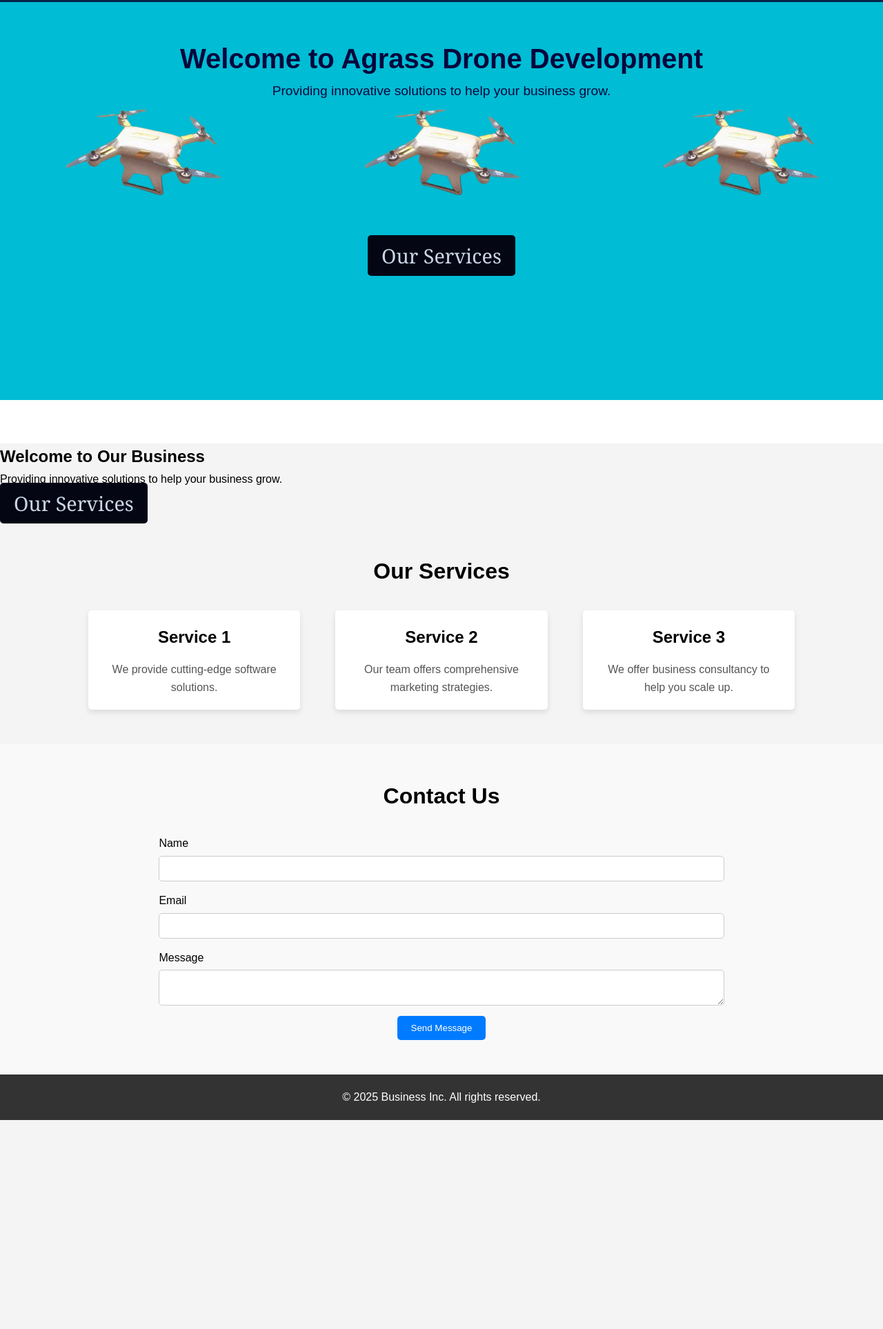
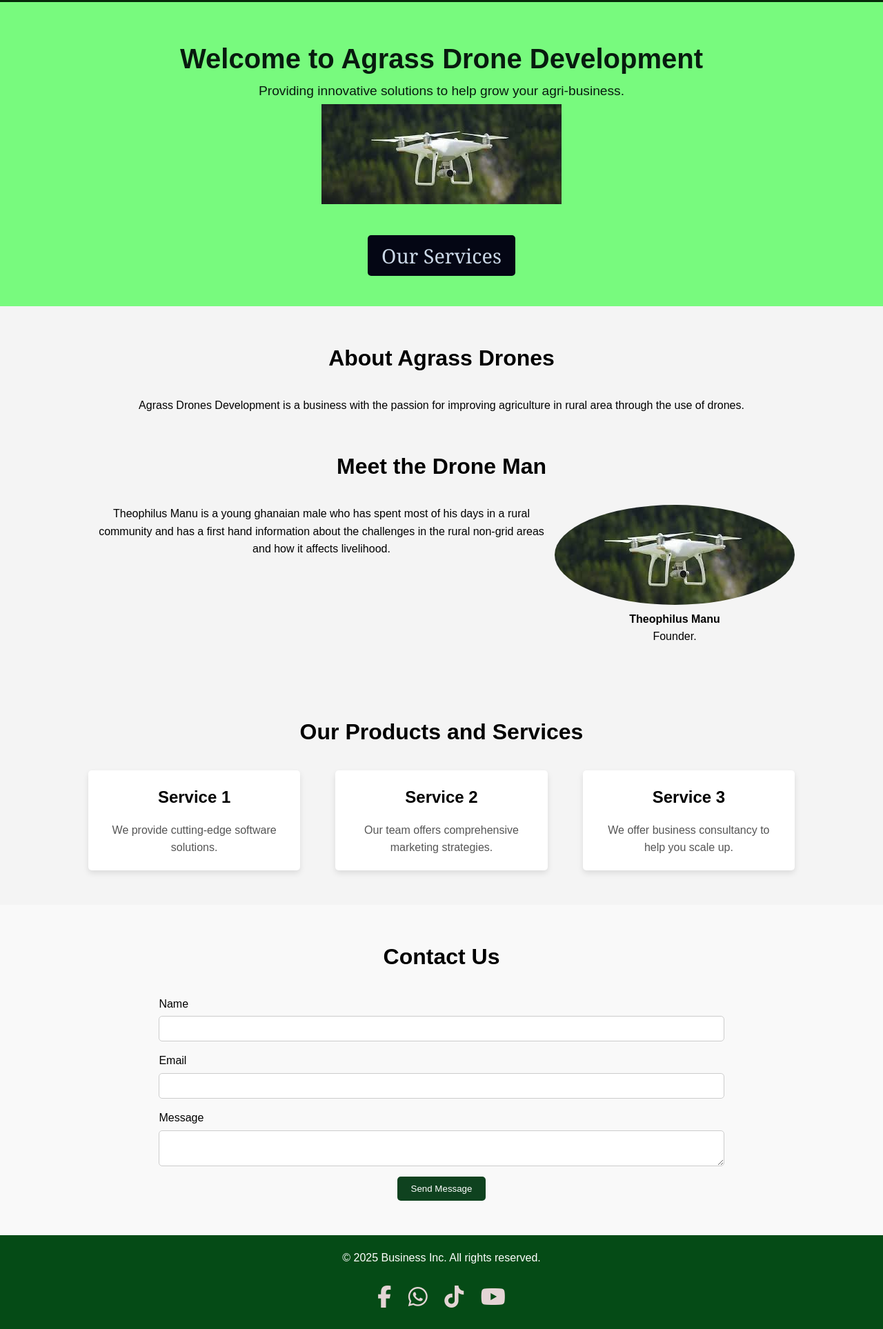
Before and after one commit to GROW-YAI/agrass-drone, a plain HTML site: page index.html in a window 1280 px wide. Shown: the part 72-1999 px from the top of the page at 69% size. Before the commit the page ends 1696 px from the top, so only its background shows below. Drawn offline with Linux system fonts and the light colour scheme.

Commit message:
changed colors

```diff
--- a/index.html
+++ b/index.html
@@ -5,6 +5,13 @@
   <meta name="viewport" content="width=device-width, initial-scale=1.0">
   <title>AGRASS DRONE DEVELOPMENT</title>
   <link rel="stylesheet" href="style.css">
+
+  <!-- Add font-awesome for social media icons -->
+  <link rel="stylesheet" href="https://cdnjs.cloudflare.com/ajax/libs/font-awesome/6.7.2/css/all.min.css" integrity="sha512-Evv84Mr4kqVGRNSgIGL/F/aIDqQb7xQ2vcrdIwxfjThSH8CSR7PBEakCr51Ck+w+/U6swU2Im1vVX0SVk9ABhg==" crossorigin="anonymous" referrerpolicy="no-referrer" />
+
+
+
+
 </head>
 <body>
   <header>
@@ -22,7 +29,7 @@
   <section id="home" class="hero">
     <div class="hero-content">
       <h1>Welcome to Agrass Drone Development</h1>
-      <p>Providing innovative solutions to help your business grow.</p>
+      <p>Providing innovative solutions to help grow your agri-business.</p>
     </div>
     <div>
         <a href="#services" class="cta-button">Our Services</a>
@@ -30,15 +37,30 @@
   </section>
 
   <section id="about" class="about">
-    <div class="hero-content">
-      <h1>Welcome to Our Business</h1>
-      <p>Providing innovative solutions to help your business grow.</p>
-      <a href="#services" class="cta-button">Our Services</a>
+    <div>
+      <h2>About Agrass Drones</h2>
+      <p>Agrass Drones Development is a business with the passion for improving agriculture in rural area through the use of drones. </p>
     </div>
+
+    <h3>Meet the Drone Man</h3>
+    <div class="about-acards">
+      <div >
+        <p>Theophilus Manu is a young ghanaian male who has spent most of his days in a rural community and has a first hand information about the challenges in the rural non-grid areas and how it affects livelihood.</p>
+      </div>
+      <div>
+        <img src="./images/drone online pic.jpg" alt="Image description" class="card-image">
+        <div class="card-content">
+          <h4>Theophilus Manu</h4>
+            <p>Founder.</p>
+        </div>
+    </div>
+
+    </div>
+
   </section>
 
   <section id="services" class="services">
-    <h2>Our Services</h2>
+    <h2>Our Products and Services</h2>
     <div class="service-cards">
       <div class="card">
         <h3>Service 1</h3>
@@ -53,6 +75,7 @@
         <p>We offer business consultancy to help you scale up.</p>
       </div>
     </div>
+
   </section>
 
   <section id="contact" class="contact">
@@ -73,6 +96,12 @@
 
   <footer>
     <p>&copy; 2025 Business Inc. All rights reserved.</p>
+    <div class="social-media">
+        <a href="https://www.facebook.com" target="_blank" class="social-icon"><i class="fab fa-facebook-f"></i></a>
+        <a href="https://wa.me" target="_blank" class="social-icon"><i class="fab fa-whatsapp"></i></a>
+        <a href="https://www.tiktok.com" target="_blank" class="social-icon"><i class="fab fa-tiktok"></i></a>
+        <a href="https://www.youtube.com" target="_blank" class="social-icon"><i class="fab fa-youtube"></i></a>
+      </div>
   </footer>
 
   <script src="script.js"></script>
--- a/style.css
+++ b/style.css
@@ -11,11 +11,12 @@
 }
 
 header {
-    background-color: #062349;
+    background-color: #06290a;
     padding: 10px;
 
 }
-  #logo{
+
+#logo {
     color: #007BFF;
     text-decoration: none;
     font-style: oblique;
@@ -39,13 +40,17 @@
 }
 
 .hero {
-    background-color: white;
-    color: rgb(5, 6, 61);
+    background-color: rgb(120, 250, 126);
+    color: rgb(8, 27, 15);
     padding: 50px 0;
     text-align: center;
-    background-image: url(./images/drone\ remove\ bg.png);
-    background-repeat: repeat-x;
-    height: 80vh;
+    background-image: url(/images/drone\ online\ pic.jpg);
+    background-repeat: no-repeat;
+    background-size: contain;
+    background-position: center;
+
+    height: 100%;
+    background-size: auto;
 }
 
 .hero h1 {
@@ -65,6 +70,44 @@
     text-decoration: none;
     font-size: 1.8rem;
     border-radius: 5px;
+
+}
+
+.about {
+    padding: 50px 10%;
+    text-align: center;
+}
+
+.about h2 {
+    font-size: 2rem;
+    margin-bottom: 30px;
+}
+
+.about h3 {
+    font-size: 2rem;
+    margin-bottom: 30px;
+    margin-top: 50px;
+}
+
+.about1 {
+    display: flex;
+    padding-top: 50px;
+}
+
+.about-acards {
+    display: flex;
+    justify-content: space-between;
+}
+
+.acard {
+    background-color: #f4f4f4;
+    padding: 20px;
+    width: 45%;
+    box-shadow: 0 4px 8px rgba(0, 0, 0, 0.1);
+    border-radius: 30%;
+}
+.card-image{
+    border-radius: 50%;
 
 }
 
@@ -100,6 +143,31 @@
     font-size: 1rem;
     color: #555;
 }
+.g-container {
+    width: 80%;
+
+}
+
+div.gallery {
+    margin: 5px;
+    border: 1px solid #ccc;
+    float: left;
+    width: 180px;
+  }
+
+  div.gallery:hover {
+    border: 1px solid #777;
+  }
+
+  div.gallery img {
+    width: 100%;
+    height: auto;
+  }
+
+  div.drone-desc {
+    padding: 15px;
+    text-align: center;
+  }
 
 .contact {
     background-color: #f9f9f9;
@@ -124,7 +192,8 @@
     width: 80%;
 }
 
-  form input, form textarea {
+form input,
+form textarea {
     width: 80%;
     padding: 10px;
     margin-bottom: 15px;
@@ -134,7 +203,7 @@
 
 form button {
     padding: 10px 20px;
-    background-color: #007BFF;
+    background-color: #0f421f;
     color: white;
     border: none;
     border-radius: 5px;
@@ -146,7 +215,7 @@
 }
 
 footer {
-    background-color: #333;
+    background-color: #054b16;
     color: white;
     text-align: center;
     padding: 20px;
@@ -155,3 +224,26 @@
 footer p {
     font-size: 1rem;
 }
+.social-media {
+    margin-top: 20px;
+  }
+
+  .social-icon {
+    font-size: 2rem;
+    margin: 0 10px;
+    color: #ebe7e7;
+    text-decoration: none;
+  }
+
+  .social-icon:hover {
+    color: #007BFF;
+  }
+
+  footer .social-media a {
+    color: #e4d5d5;
+  }
+
+  footer .social-media a:hover {
+    color: #007BFF;
+    transition: color 0.3s ease;
+  }
```
Also changed, not shown: images/drone online pic.jpg (added), images/drone veg c.png (added). Lines whose indentation alone changed are shown as unchanged.
